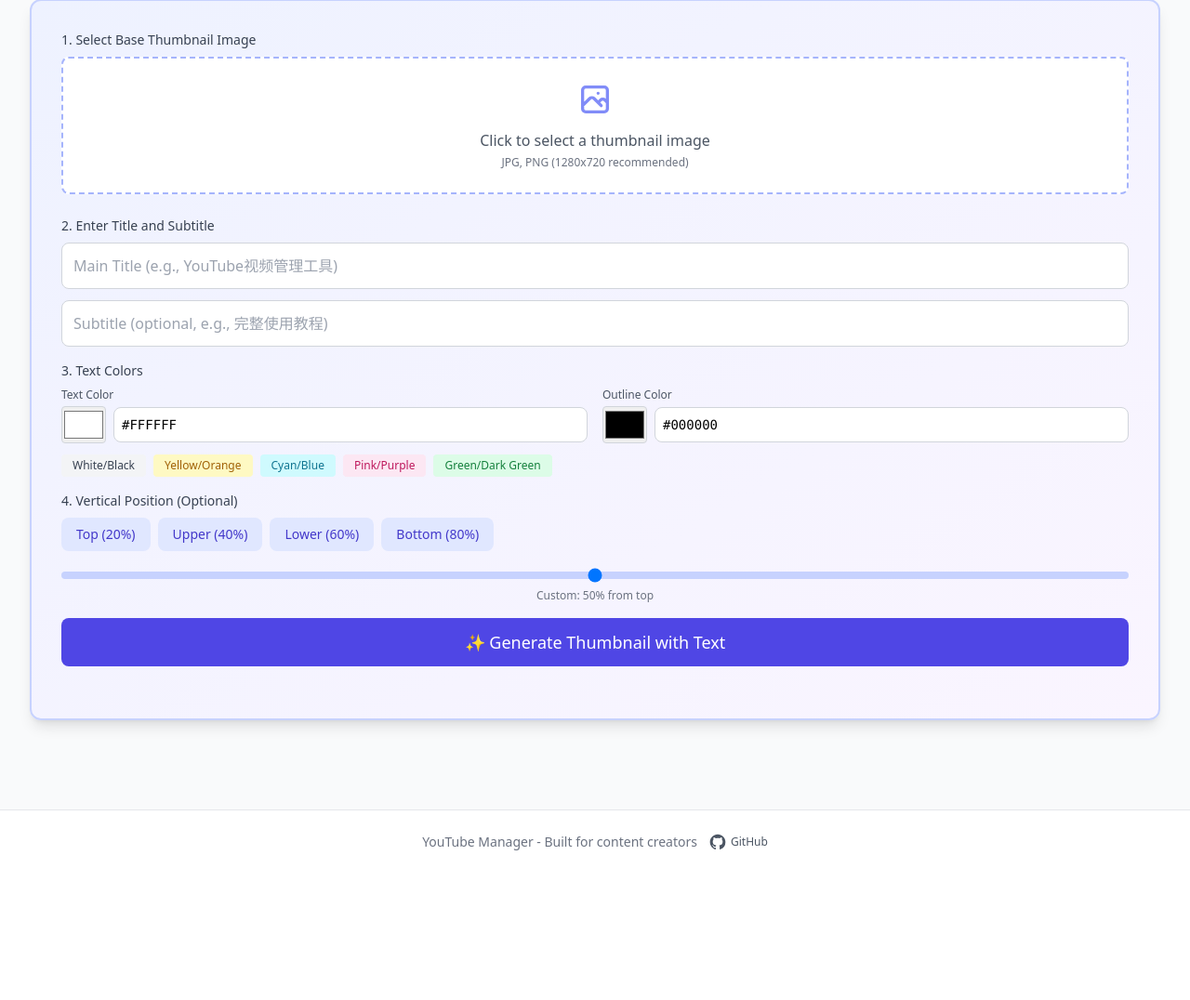
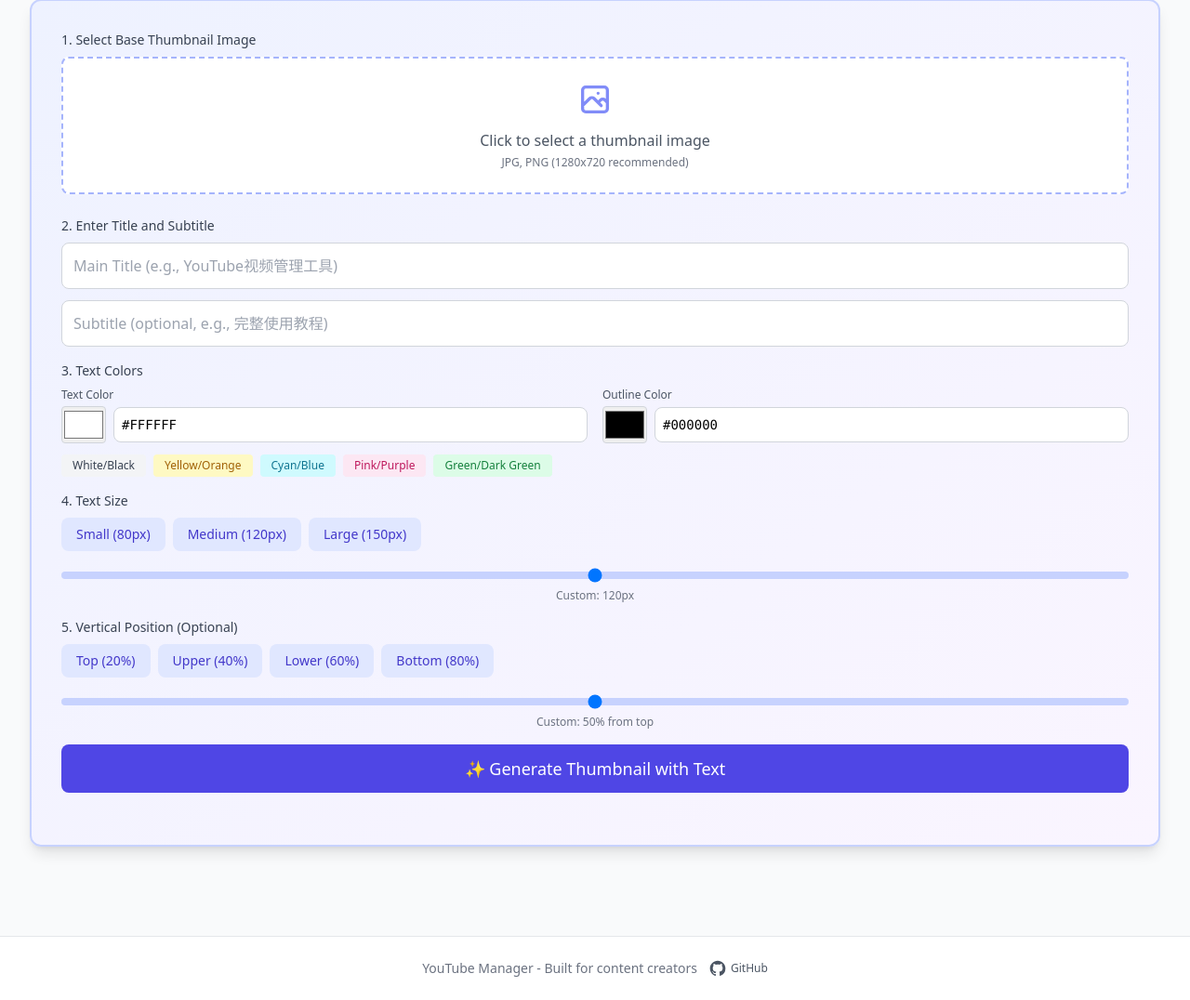
Before and after one commit to yizhouyu/youtube-manager, a Flask app: page /thumbnail in a window 1280 px wide. Shown: the part 202-1278 px from the top of the page at 93% size. Before the commit the page ends 1117 px from the top, so only its background shows below. Run offline with Flask 3, Linux system fonts and the light colour scheme; some libraries are stand-ins or nearby versions.

Commit message:
Add text size control to thumbnail tool
Features:
- Text size slider (60-180 pixels)
- 3 preset buttons: Small (80px), Medium (120px), Large (150px)
- Real-time preview of selected size
- Default set to 120px (medium)

Parameters sent to API:
- text_size: font size in pixels for main text
- Subtitle automatically scales to half the main text size

🤖 Generated with [Claude Code](https://claude.com/claude-code)

Co-Authored-By: Claude <noreply@anthropic.com>

```diff
--- a/src/web/templates/thumbnail.html
+++ b/src/web/templates/thumbnail.html
@@ -110,10 +110,34 @@
                 </div>
             </div>
 
+            <!-- Text Size Control -->
+            <div>
+                <label class="block text-sm font-medium text-gray-700 mb-2">
+                    4. Text Size
+                </label>
+                <div class="flex flex-wrap gap-2 mb-3">
+                    <button onclick="standaloneSetTextSize(80)" class="px-4 py-2 bg-indigo-100 text-indigo-700 rounded-lg hover:bg-indigo-200 transition text-sm">Small (80px)</button>
+                    <button onclick="standaloneSetTextSize(120)" class="px-4 py-2 bg-indigo-100 text-indigo-700 rounded-lg hover:bg-indigo-200 transition text-sm">Medium (120px)</button>
+                    <button onclick="standaloneSetTextSize(150)" class="px-4 py-2 bg-indigo-100 text-indigo-700 rounded-lg hover:bg-indigo-200 transition text-sm">Large (150px)</button>
+                </div>
+                <div>
+                    <input
+                        type="range"
+                        id="standalone-textsize-slider"
+                        min="60"
+                        max="180"
+                        value="120"
+                        class="w-full h-2 bg-indigo-200 rounded-lg appearance-none cursor-pointer"
+                        oninput="updateStandaloneTextSizePreview(this.value)"
+                    >
+                    <p class="text-xs text-gray-500 text-center mt-1">Custom: <span id="standalone-textsize-value">120</span>px</p>
+                </div>
+            </div>
+
             <!-- Position Control -->
             <div>
                 <label class="block text-sm font-medium text-gray-700 mb-2">
-                    4. Vertical Position (Optional)
+                    5. Vertical Position (Optional)
                 </label>
                 <div class="flex flex-wrap gap-2 mb-3">
                     <button onclick="standaloneSetPosition(20)" class="px-4 py-2 bg-indigo-100 text-indigo-700 rounded-lg hover:bg-indigo-200 transition text-sm">Top (20%)</button>
@@ -223,6 +247,16 @@
         updateStandalonePositionPreview(yPercent);
     }
 
+    function updateStandaloneTextSizePreview(value) {
+        document.getElementById('standalone-textsize-value').textContent = value;
+    }
+
+    function standaloneSetTextSize(sizePx) {
+        const slider = document.getElementById('standalone-textsize-slider');
+        slider.value = sizePx;
+        updateStandaloneTextSizePreview(sizePx);
+    }
+
     // Color management functions
     function updateColorPicker(type, hexValue) {
         // Validate hex format
@@ -312,6 +346,10 @@
             formData.append('text_color', textColor);
             formData.append('outline_color', outlineColor);
 
+            // Add text size
+            const textSize = document.getElementById('standalone-textsize-slider').value;
+            formData.append('text_size', textSize);
+
             // Add position (convert percentage to decimal 0.0-1.0)
             const position = document.getElementById('standalone-position-slider').value;
             formData.append('y_position', parseFloat(position) / 100);
@@ -374,8 +412,14 @@
         document.getElementById('standalone-image-input').value = '';
         document.getElementById('standalone-main-text').value = '';
         document.getElementById('standalone-subtitle').value = '';
+
+        // Reset position
         document.getElementById('standalone-position-slider').value = 50;
         document.getElementById('standalone-position-value').textContent = '50';
+
+        // Reset text size
+        document.getElementById('standalone-textsize-slider').value = 120;
+        document.getElementById('standalone-textsize-value').textContent = '120';
 
         // Reset colors to defaults
         document.getElementById('standalone-text-color').value = '#FFFFFF';
```
